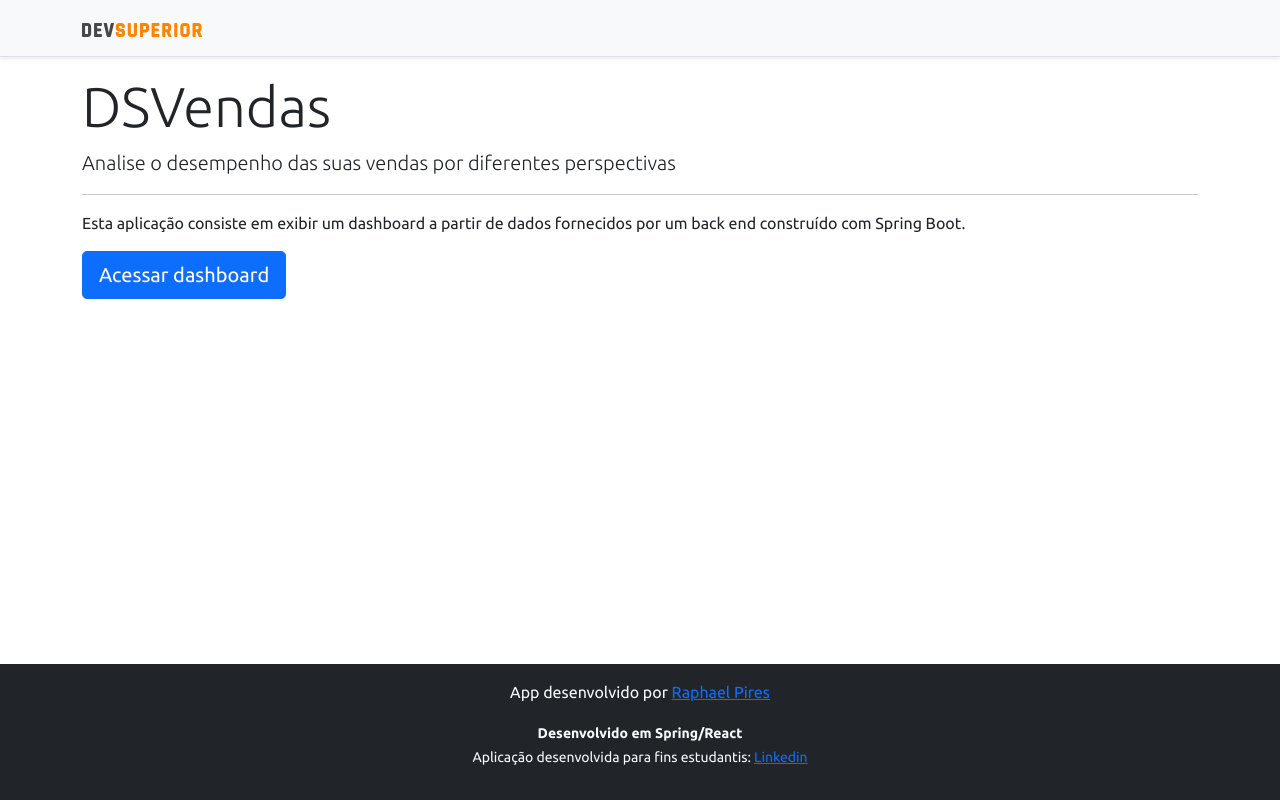
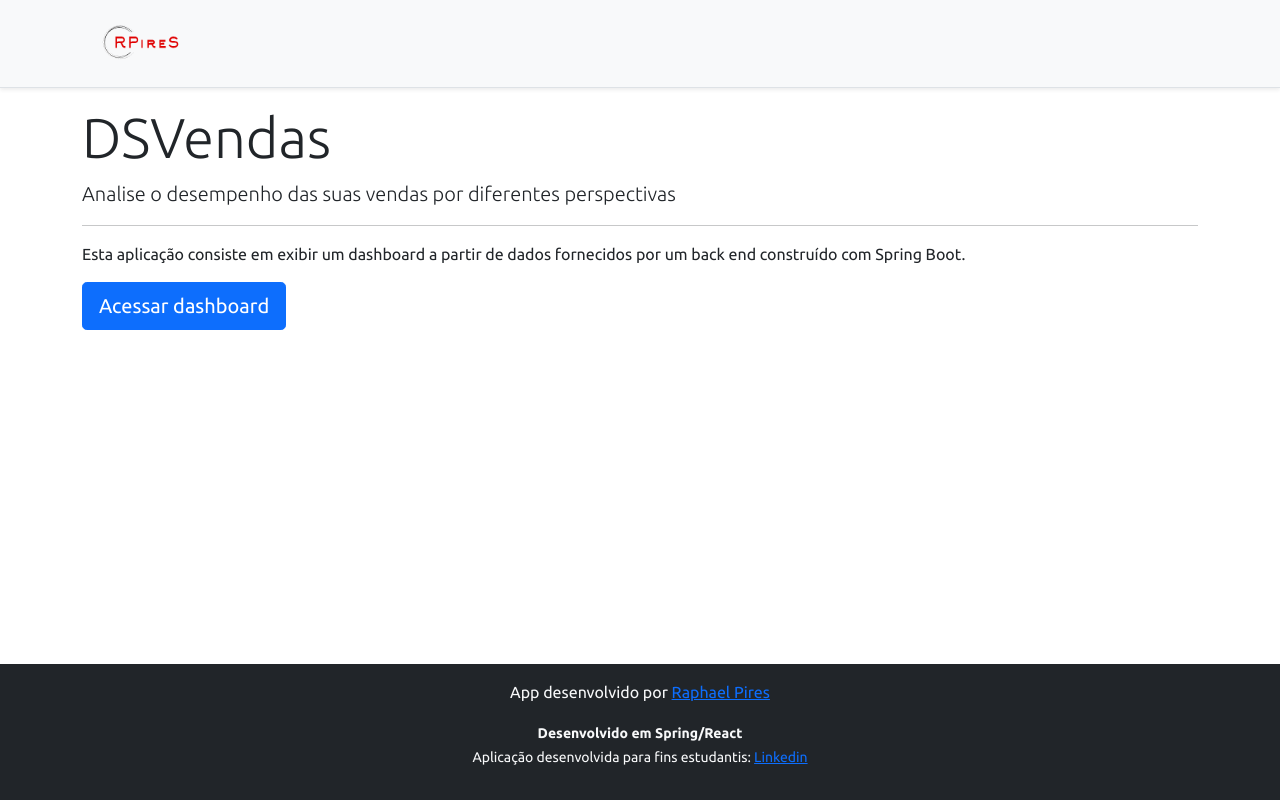
Before and after one commit to Piresssss/projeto-dashboard, a React (Create React App) app in the folder frontend/: page / in a window 1280 px wide. Built offline with nearby package versions, Linux system fonts and the light colour scheme; no server answers.

Commit message:
logo upgrade

```diff
--- a/frontend/src/components/NavBar/index.tsx
+++ b/frontend/src/components/NavBar/index.tsx
@@ -1,4 +1,4 @@
-import ImgDsDark from 'assets/img/ds-dark.svg'
+import dsdark from 'assets/img/dsdark.svg'
 import { Link } from 'react-router-dom';
 
 const NavBar = () => {
@@ -7,7 +7,7 @@ const NavBar = () => {
             <div className="container">
                 <nav className="my-2 my-md-0 mr-md-3">
                     <Link to="/">
-                        <img src={ImgDsDark} alt="DevSuperior" width="120" />
+                        <img src={dsdark} alt="RPireS" width="120" />
                     </Link>
                 </nav>
             </div>
```
Also changed, not shown: frontend/src/assets/img/ds-dark.svg (deleted), frontend/src/assets/img/dsdark.svg (added).
